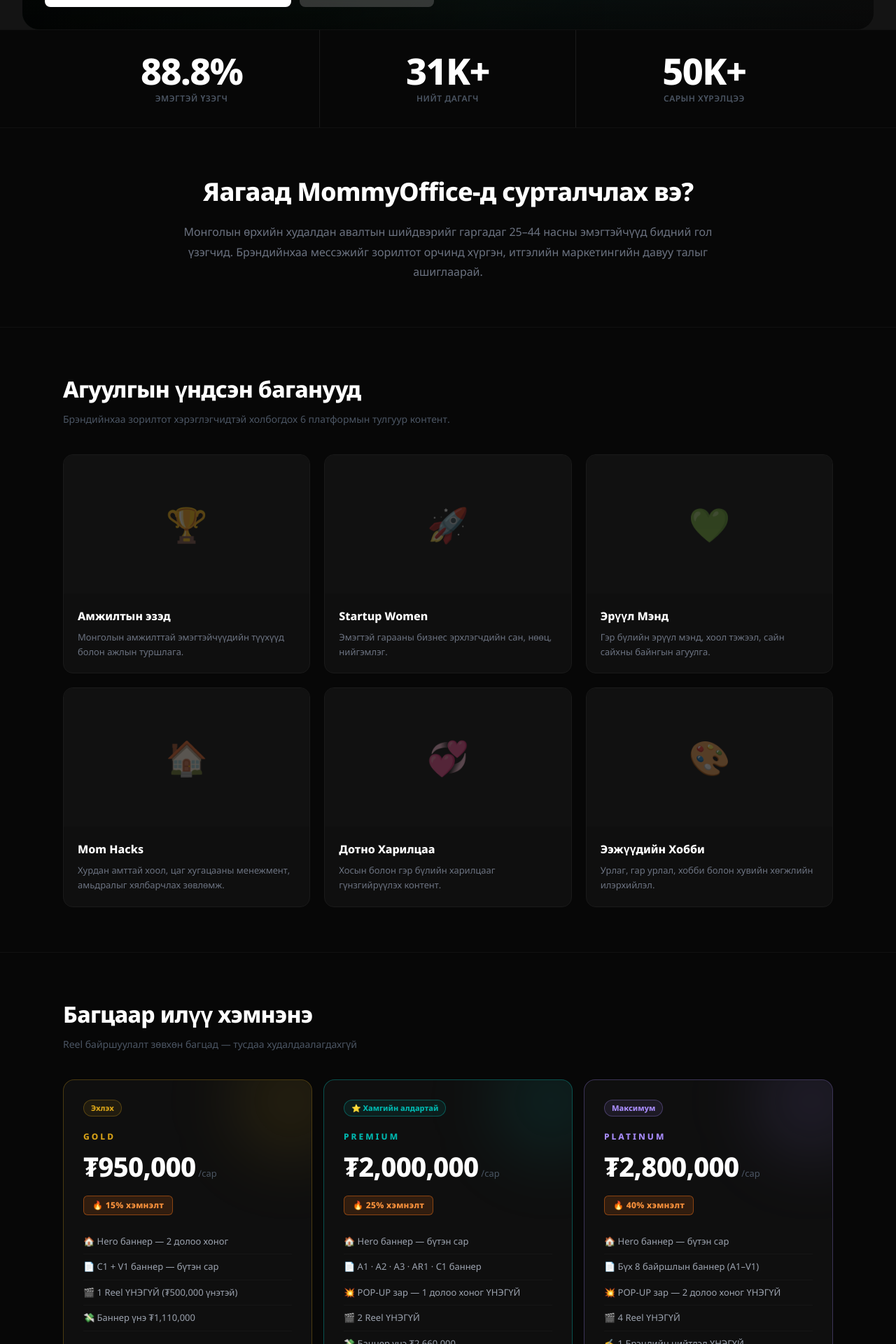
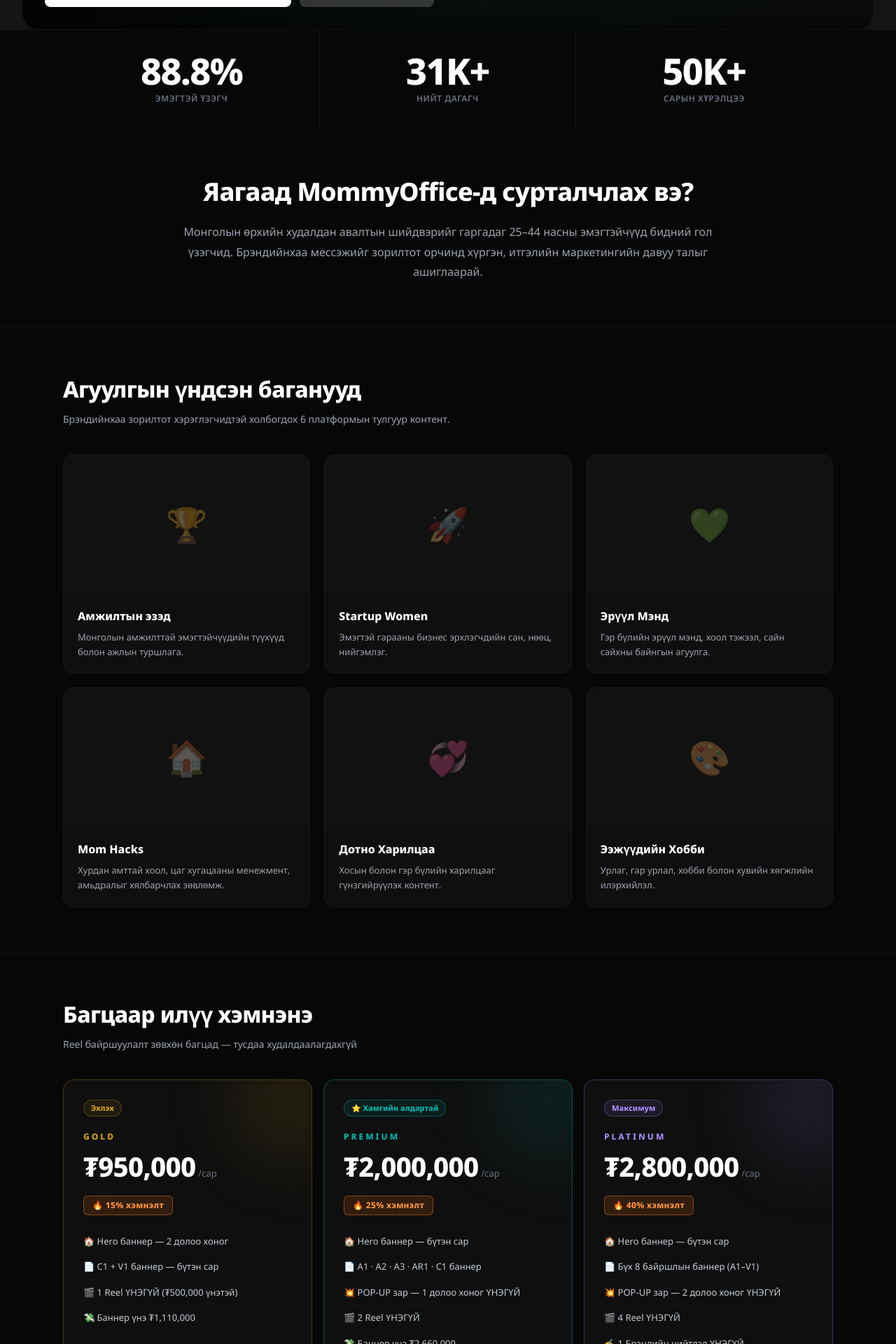
Before and after one commit to mntprime-app/mommyoffice, a Next.js app: page /en/advertise in a window 1280 px wide. Shown: the part 515-2435 px from the top of the page at 70% size. Built offline with nearby package versions, Linux system fonts and the light colour scheme; no server answers.

Commit message:
a11y: lift all dim text — 3-tier contrast system, min 7:1 for body copy

```diff
--- a/src/app/[locale]/advertise/page.tsx
+++ b/src/app/[locale]/advertise/page.tsx
@@ -128,8 +128,8 @@ export default async function AdvertisePage() {
   const showContact  = show('advertise_show_contact');
 
   // ── Table cell styles (plain objects — no React.CSSProperties needed) ─────
-  const thS = { padding: '12px 20px', textAlign: 'left' as const, fontSize: '11px', fontWeight: 700, color: '#6b7280' as const, letterSpacing: '0.8px', textTransform: 'uppercase' as const, borderBottom: '1px solid #1e1e1e' as const, whiteSpace: 'nowrap' as const };
-  const tdS = { padding: '15px 20px', fontSize: '14px', color: '#9ca3af' as const, borderBottom: '1px solid #161616' as const };
+  const thS = { padding: '12px 20px', textAlign: 'left' as const, fontSize: '11px', fontWeight: 700, color: '#9ca3af' as const, letterSpacing: '0.8px', textTransform: 'uppercase' as const, borderBottom: '1px solid #1e1e1e' as const, whiteSpace: 'nowrap' as const };
+  const tdS = { padding: '15px 20px', fontSize: '14px', color: '#c0c8d2' as const, borderBottom: '1px solid #161616' as const };
 
   return (
     <main style={{ background: '#070707', color: '#e5e5e5', overflowX: 'hidden' }}>
@@ -178,7 +178,7 @@ export default async function AdvertisePage() {
                   <div style={{ fontSize: 'clamp(1.4rem, 7vw, 3.25rem)', fontWeight: 900, color: '#fff', letterSpacing: '-0.03em', lineHeight: 1 }}>
                     {st.value}
                   </div>
-                  <div style={{ fontSize: '12px', color: '#4b5563', marginTop: '0.3rem', fontWeight: 600, textTransform: 'uppercase', letterSpacing: '0.5px' }}>
+                  <div style={{ fontSize: '12px', color: '#6b7280', marginTop: '0.3rem', fontWeight: 600, textTransform: 'uppercase', letterSpacing: '0.5px' }}>
                     {st.label}
                   </div>
                 </div>
@@ -201,7 +201,7 @@ export default async function AdvertisePage() {
             }}>
               {whyTitle}
             </h2>
-            <p style={{ fontSize: 'clamp(14px, 1.6vw, 16px)', color: '#6b7280', lineHeight: 1.8, margin: 0 }}>
+            <p style={{ fontSize: 'clamp(14px, 1.6vw, 16px)', color: '#9ca3af', lineHeight: 1.8, margin: 0 }}>
               {whyText}
             </p>
           </div>
@@ -221,7 +221,7 @@ export default async function AdvertisePage() {
             }}>
               {pillarsSectionTitle}
             </h2>
-            <p style={{ fontSize: '14px', color: '#4b5563', margin: 0 }}>
+            <p style={{ fontSize: '14px', color: '#9ca3af', margin: 0 }}>
               {pillarsSectionDesc}
             </p>
           </div>
@@ -259,7 +259,7 @@ export default async function AdvertisePage() {
                     {p.title}
                   </h3>
                   {p.desc && (
-                    <p style={{ fontSize: '13px', color: '#6b7280', margin: 0, lineHeight: 1.6 }}>
+                    <p style={{ fontSize: '13px', color: '#9ca3af', margin: 0, lineHeight: 1.6 }}>
                       {p.desc}
                     </p>
                   )}
@@ -284,7 +284,7 @@ export default async function AdvertisePage() {
             }}>
               {packagesSectionTitle}
             </h2>
-            <p style={{ fontSize: '14px', color: '#4b5563', margin: 0 }}>
+            <p style={{ fontSize: '14px', color: '#9ca3af', margin: 0 }}>
               {packagesSectionDesc}
             </p>
           </div>
@@ -317,7 +317,7 @@ export default async function AdvertisePage() {
                   <span style={{ fontSize: 'clamp(1.8rem,4vw,2.4rem)', fontWeight: 900, color: '#fff', letterSpacing: '-0.02em' }}>
                     {pkg.price}
                   </span>
-                  <span style={{ fontSize: '13px', color: '#4b5563', marginLeft: '4px' }}>/сар</span>
+                  <span style={{ fontSize: '13px', color: '#6b7280', marginLeft: '4px' }}>/сар</span>
                 </div>
                 {pkg.savings && (
                   <div style={{ marginBottom: '1.25rem' }}>
@@ -339,7 +339,7 @@ export default async function AdvertisePage() {
                 <ul style={{ listStyle: 'none', padding: 0, margin: '0 0 1.5rem', flex: 1 }}>
                   {pkg.items.map((item) => (
                     <li key={item} style={{
-                      fontSize: '13px', color: '#9ca3af', padding: '0.5rem 0',
+                      fontSize: '13px', color: '#c4cdd6', padding: '0.5rem 0',
                       borderBottom: '1px solid #161616',
                     }}>
                       {item}
@@ -377,7 +377,7 @@ export default async function AdvertisePage() {
             }}>
               {slotsSectionTitle}
             </h2>
-            <p style={{ fontSize: '14px', color: '#4b5563', margin: 0 }}>
+            <p style={{ fontSize: '14px', color: '#9ca3af', margin: 0 }}>
               {slotsSectionDesc}
             </p>
           </div>
@@ -414,7 +414,7 @@ export default async function AdvertisePage() {
             }}>
               {s(settings, 'advertise_specs_title', 'Баннерийн техникийн шаардлага')}
             </h2>
-            <p style={{ fontSize: '13px', color: '#4b5563', margin: 0 }}>
+            <p style={{ fontSize: '13px', color: '#9ca3af', margin: 0 }}>
               {s(settings, 'advertise_specs_desc', 'Зар материалаа доорх хэмжээнд тааруулж бэлтгэнэ үү. Файлыг яг тохирох пикселийн харьцаатай оруулна уу.')}
             </p>
           </div>
@@ -451,11 +451,11 @@ export default async function AdvertisePage() {
                       </td>
                       <td style={tdS}>
                         <span style={{ display: 'block', color: '#e5e5e5', fontWeight: 600, fontSize: '14px' }}>{row.name}</span>
-                        <span style={{ fontSize: '12px', color: '#4b5563', marginTop: '2px', display: 'block' }}>{row.placement}</span>
+                        <span style={{ fontSize: '12px', color: '#6b7280', marginTop: '2px', display: 'block' }}>{row.placement}</span>
                       </td>
                       <td className="specs-col-hide-mobile" style={{ ...tdS, fontFamily: 'monospace', fontSize: '13px', color: '#c0c8d2' }}>{row.desktop}</td>
                       <td className="specs-col-hide-mobile" style={{ ...tdS, fontFamily: 'monospace', fontSize: '13px', color: row.mobile === '—' ? '#374151' : '#c0c8d2' }}>{row.mobile}</td>
-                      <td className="specs-col-hide-mobile" style={{ ...tdS, fontSize: '13px', color: '#6b7280' }}>{row.formats}</td>
+                      <td className="specs-col-hide-mobile" style={{ ...tdS, fontSize: '13px', color: '#9ca3af' }}>{row.formats}</td>
                       <td style={{ ...tdS, textAlign: 'right' as const }}>
                         <span style={{
                           display: 'block',
@@ -464,7 +464,7 @@ export default async function AdvertisePage() {
                           fontSize: isPremium ? '16px' : '15px',
                           letterSpacing: '-0.01em',
                         }}>{row.price}</span>
-                        <span style={{ fontSize: '12px', color: '#4b5563', marginTop: '2px', display: 'block' }}>{row.priceSub}</span>
+                        <span style={{ fontSize: '12px', color: '#6b7280', marginTop: '2px', display: 'block' }}>{row.priceSub}</span>
                       </td>
                     </tr>
                   );
@@ -502,7 +502,7 @@ export default async function AdvertisePage() {
           }}>
             {mediakitSectionTitle}
           </h2>
-          <p style={{ fontSize: '13px', color: '#6b7280', marginBottom: '1.25rem', lineHeight: 1.6 }}>
+          <p style={{ fontSize: '13px', color: '#9ca3af', marginBottom: '1.25rem', lineHeight: 1.6 }}>
             {mediakitSectionDesc}
           </p>
           {mediakitUrl ? (
@@ -535,7 +535,7 @@ export default async function AdvertisePage() {
           {phone && (
             <p style={{ marginTop: '1rem', fontSize: '13px', color: '#374151' }}>
               Утсаар:{' '}
-              <a href={`tel:${phone.replace(/\s/g, '')}`} style={{ color: '#6b7280', textDecoration: 'none' }}>
+              <a href={`tel:${phone.replace(/\s/g, '')}`} style={{ color: '#9ca3af', textDecoration: 'none' }}>
                 {phone}
               </a>
             </p>
@@ -564,7 +564,7 @@ export default async function AdvertisePage() {
             }}>
               Сурталчилгааны захиалга өгөх
             </h2>
-            <p style={{ fontSize: '14px', color: '#4b5563', margin: 0, lineHeight: 1.8 }}>
+            <p style={{ fontSize: '14px', color: '#9ca3af', margin: 0, lineHeight: 1.8 }}>
               Таны мессэжид бид ажлын өдрүүдэд 24 цагийн дотор хариу өгөх болно.{' '}
               Та мөн манай{' '}
               <a
```
